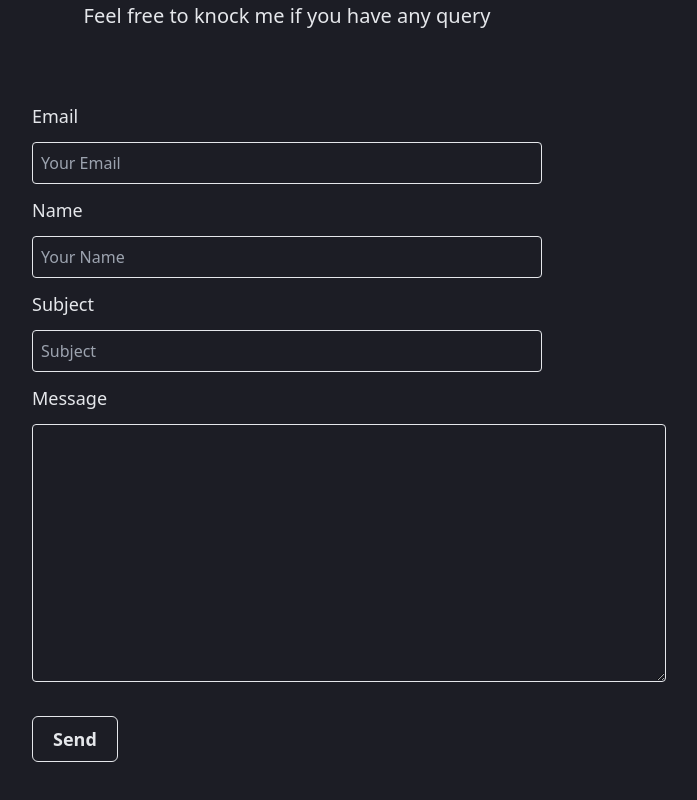
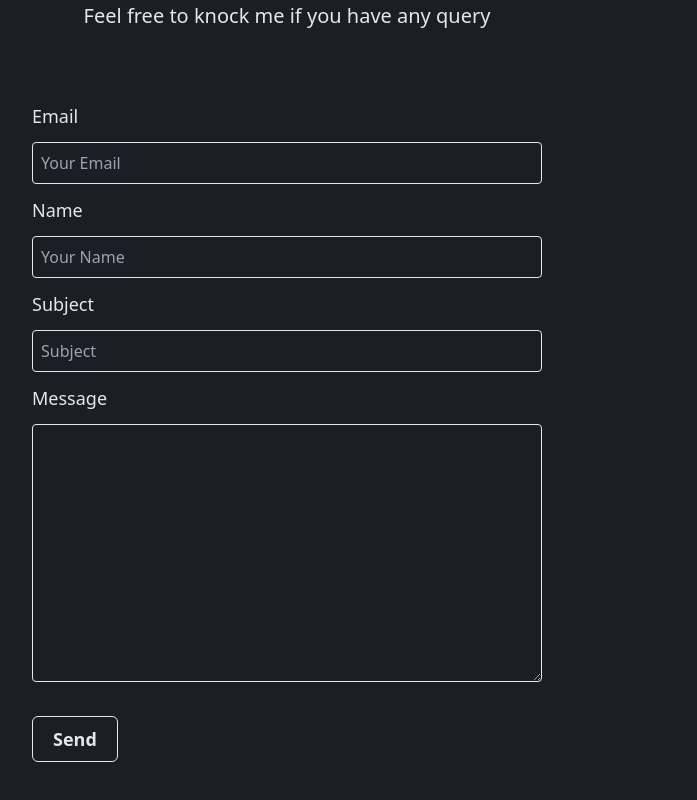
Before and after one commit to AH-Ratul/my-portfolio, a React (Vite) app: page / in a window 1280 px wide. Shown: the part 1534-2334 px from the top of the page, without its empty margins (353-1050 px from the left). Built offline with nearby package versions, Linux system fonts and the light colour scheme; a web font is replaced by a local one.

Commit message:
new added

```diff
--- a/src/components/Contacts/Contacts.jsx
+++ b/src/components/Contacts/Contacts.jsx
@@ -24,7 +24,7 @@ const Contacts = () => {
         </div>
         <div>
           <p className="text-lg">Message</p>
-          <textarea name="place" cols="65" rows="10" className="border bg-[#1c1d25] p-2 my-3 rounded focus:border-purple-700 outline-none"></textarea>
+          <textarea name="place" cols="35" rows="10" className="border w-full bg-inherit p-2 my-3 rounded focus:border-purple-700 outline-none"></textarea>
         </div>
         <button className="border rounded-md text-lg font-semibold mt-4 py-2 px-5">Send</button>
       </div>
```
